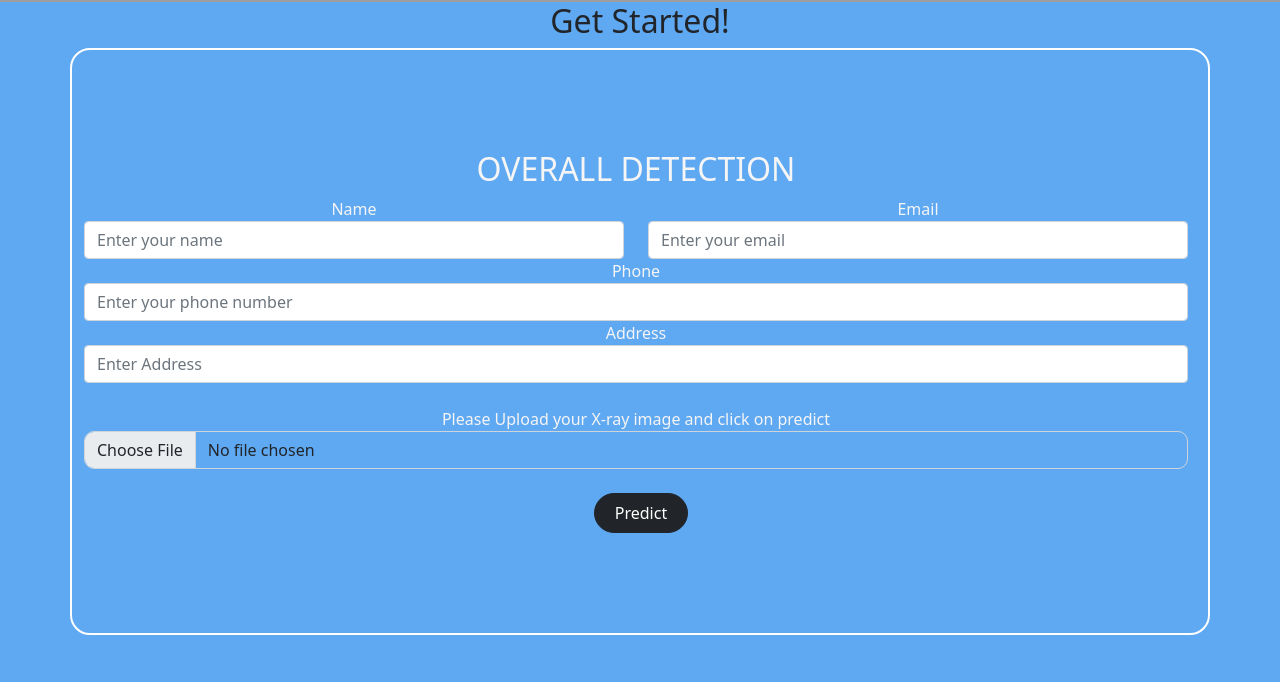
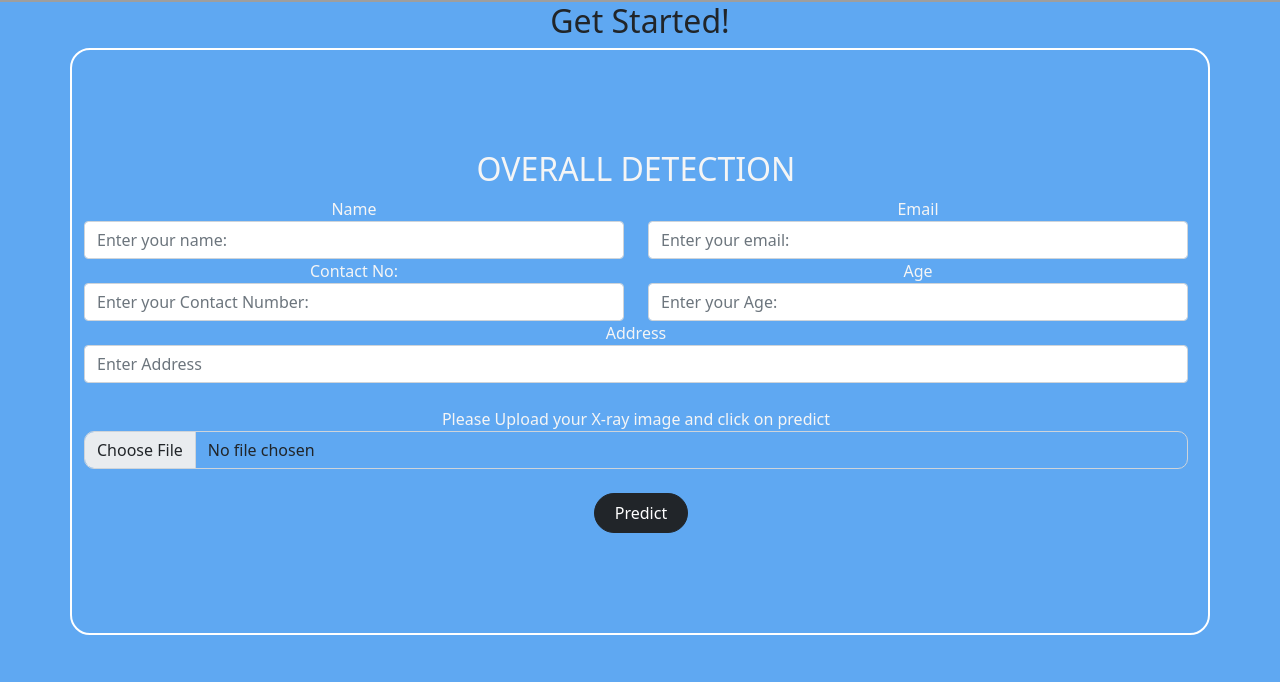
Before and after one commit to Ayushsinhahaha/Xray, a Flask app: page / in a window 1280 px wide. Shown: the part 674-1356 px from the top of the page. Run offline with Flask 2, Linux system fonts and the light colour scheme; parts of the project's set-up code (start-up, migrations or seed data) failed here and were passed over; some libraries are stand-ins or nearby versions; some web fonts are replaced; grey boxes are pictures that could not be loaded.

Commit message:
Added age

```diff
--- a/app.py
+++ b/app.py
@@ -58,6 +58,7 @@ def overall():
     if request.method=="POST":
         fname=request.form.get("name")
         phone=request.form.get("phone")
+        age=request.form.get("age")
         image_file=request.files['file']
         print("image ",image_file)
         if image_file:
@@ -82,7 +83,7 @@ def overall():
             index_tensor = torch.argmax(outputs)
             index = index_tensor.item()
             print(classes[index])
-    return render_template('result.html',prediction=classes[index],fname=fname,phone=phone,xray_image=image_file.filename)
+    return render_template('result.html',prediction=classes[index],fname=fname,phone=phone,age=age,xray_image=image_file.filename)
 
 
 
--- a/templates/index.html
+++ b/templates/index.html
@@ -112,20 +112,31 @@
                     <div class="col-sm-6">
                       <div class="form-group">
                         <span class="form-label">Name</span>
-                        <input class="form-control" type="text" name="name" placeholder="Enter your name">
+                        <input class="form-control" type="text" name="name" placeholder="Enter your name:">
                       </div>
                     </div>
                     <div class="col-sm-6">
                       <div class="form-group">
                         <span class="form-label">Email</span>
-                        <input class="form-control" type="email" name="email" placeholder="Enter your email">
+                        <input class="form-control" type="email" name="email" placeholder="Enter your email:">
                       </div>
                     </div>
                   </div>
-                  <div class="form-group">
-                    <span class="form-label">Phone</span>
-                    <input class="form-control" type="tel" name="phone" placeholder="Enter your phone number">
+                  <div class="row">
+                    <div class="col-sm-6">
+                      <div class="form-group">
+                        <span class="form-label">Contact No:</span>
+                        <input class="form-control" type="text" name="phone" placeholder="Enter your Contact Number:">
+                      </div>
+                    </div>
+                    <div class="col-sm-6">
+                      <div class="form-group">
+                        <span class="form-label">Age</span>
+                        <input class="form-control" type="text" name="age" placeholder="Enter your Age:">
+                      </div>
+                    </div>
                   </div>
+
 
                   <div class="form-group">
                     <span class="form-label">Address</span>
```
Also changed, not shown: templates/result.html (+12 -4 lines), static/image/COVID-117.png (added), static/image/COVID-1206.png (added), static/image/COVID-158.png (added), static/image/COVID-1686.png (added).
